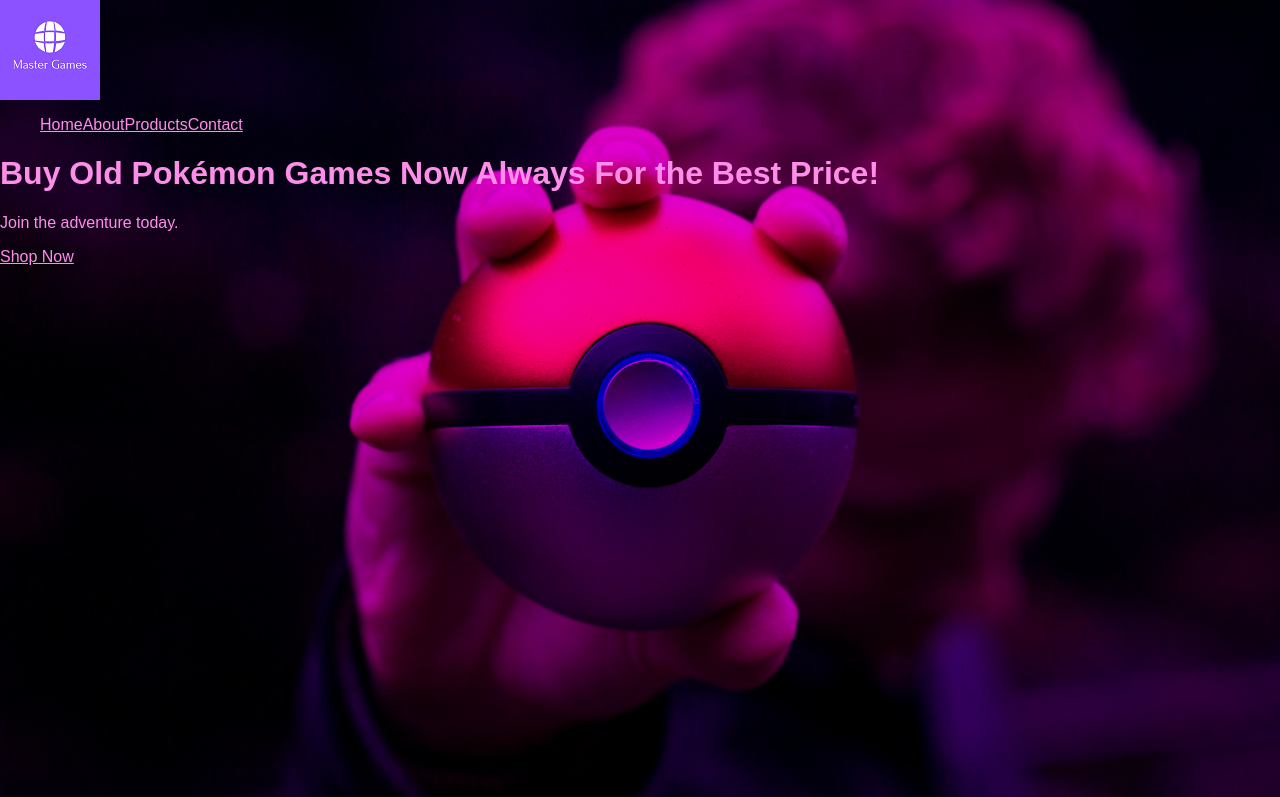
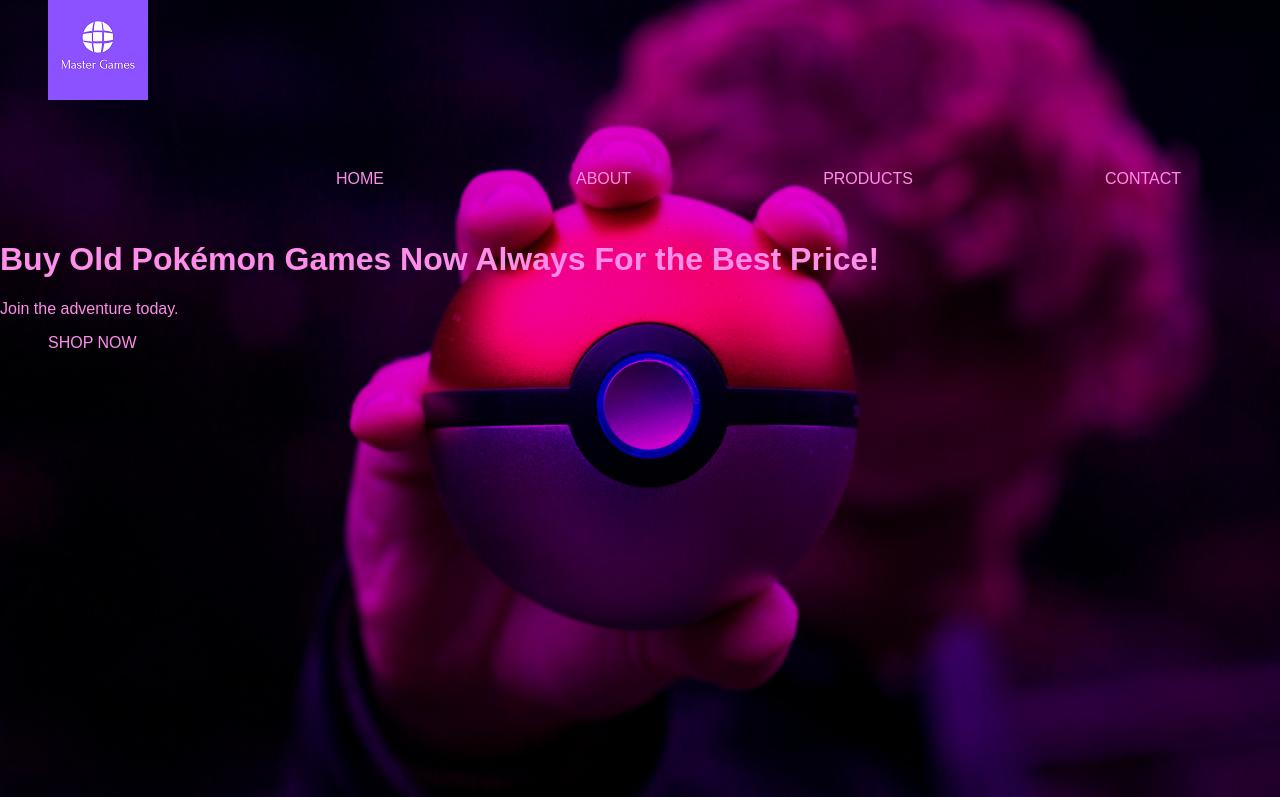
Before and after one commit to Juan1024/MasterGames, a plain HTML site: page index.html in a window 1280 px wide. Shown: the top 797 px of the page. Drawn offline with Linux system fonts and the light colour scheme.

Commit message:
Update styles.css

```diff
--- a/css/styles.css
+++ b/css/styles.css
@@ -32,11 +32,11 @@ ul {
 	list-style: none;
 	display: flex;
 }
-ul li a hover: {
+ul, li, a {
 	padding: 1rem 3rem;
 	color: #AE11CE;
 	text-transform: uppercase;
-	text-decoration: underline;
+	text-decoration: none;
 
 }
 body {
```
